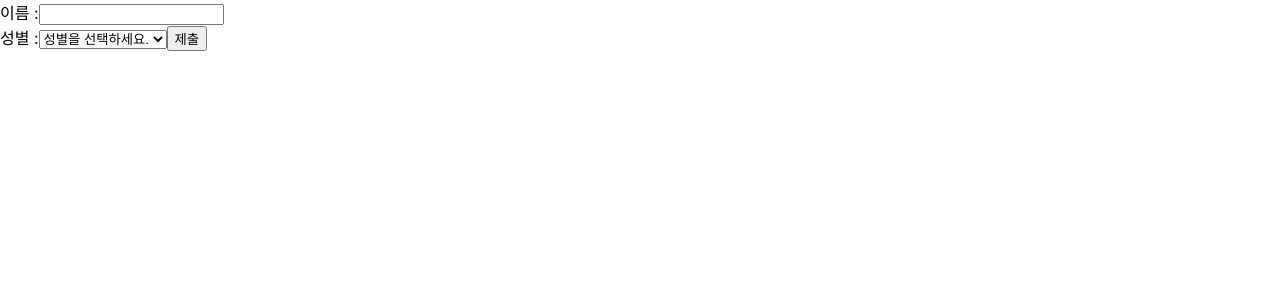
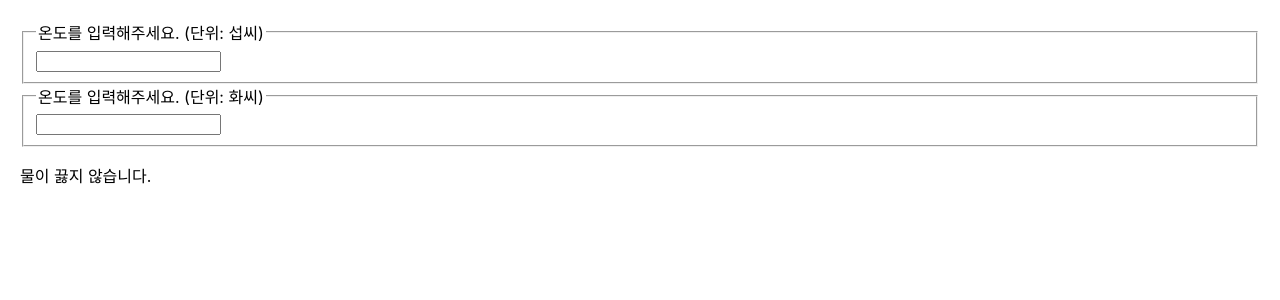
Before and after one commit to psmin77/first-met-react, a React (Create React App) app in the folder my-app/: page / in a window 1280 px wide. Shown: the top 300 px of the page. Built offline with nearby package versions, Linux system fonts and the light colour scheme.

Commit message:
chapter_12: Lifting State Up

```diff
--- /dev/null
+++ b/my-app/src/chapter_12/Calculator.jsx
@@ -0,0 +1,63 @@
+import { useState } from "react";
+import TemperatureInput from "./TemperatureInput";
+
+function BoilingVerdict(props) {
+  if (props.celsius >= 100) {
+    return <p>물이 끓습니다.</p>;
+  } else {
+    return <p>물이 끓지 않습니다.</p>;
+  }
+}
+
+function toCelsius(fahrenheit) {
+  return ((fahrenheit - 32) * 5) / 9;
+}
+
+function toFahrenheit(celsius) {
+  return (celsius * 9) / 5 + 32;
+}
+
+function tryConvert(temperature, convert) {
+  const input = parseFloat(temperature);
+  if (Number.isNaN(input)) return "";
+  const output = convert(input);
+  const rounded = Math.round(output * 1000) / 1000;
+  return rounded.toString();
+}
+
+function Calculator(props) {
+  const [temperature, setTemperature] = useState("");
+  const [scale, setScale] = useState("c");
+
+  const handleCelsiusChange = (temperature) => {
+    setTemperature(temperature);
+    setScale("c");
+  };
+  const handleFahrenheitChange = (temperature) => {
+    setTemperature(temperature);
+    setScale("f");
+  };
+
+  const celsius =
+    scale === "f" ? tryConvert(temperature, toCelsius) : temperature;
+  const fahrenheit =
+    scale === "c" ? tryConvert(temperature, toFahrenheit) : temperature;
+
+  return (
+    <div style={{ padding: "20px" }}>
+      <TemperatureInput
+        scale="c"
+        temperature={celsius}
+        onTemperatureChange={handleCelsiusChange}
+      />
+      <TemperatureInput
+        scale="f"
+        temperature={fahrenheit}
+        onTemperatureChange={handleFahrenheitChange}
+      />
+      <BoilingVerdict celsius={parseFloat(celsius)} />
+    </div>
+  );
+}
+
+export default Calculator;
--- /dev/null
+++ b/my-app/src/chapter_12/TemperatureInput.jsx
@@ -0,0 +1,17 @@
+const scaleNames = {
+  c: "섭씨",
+  f: "화씨",
+};
+
+function TemperatureInput(props) {
+  const handleChange = (event) => props.onTemperatureChange(event.target.value);
+
+  return (
+    <fieldset>
+      <legend>온도를 입력해주세요. (단위: {scaleNames[props.scale]})</legend>
+      <input value={props.temperature} onChange={handleChange} />
+    </fieldset>
+  );
+}
+
+export default TemperatureInput;
--- a/my-app/src/index.js
+++ b/my-app/src/index.js
@@ -9,12 +9,13 @@ import ConfirmButton from "./chapter_08/ConfirmButton";
 import LandingPage from "./chapter_09/LandingPage";
 import AttendanceBooks from "./chapter_10/AttendanceBook";
 import SignUp from "./chapter_11/SignUp";
+import Calculator from "./chapter_12/Calculator";
 
 const root = createRoot(document.getElementById("root"));
 
 root.render(
   <React.StrictMode>
-    <SignUp />
+    <Calculator />
   </React.StrictMode>
 );
 
```
